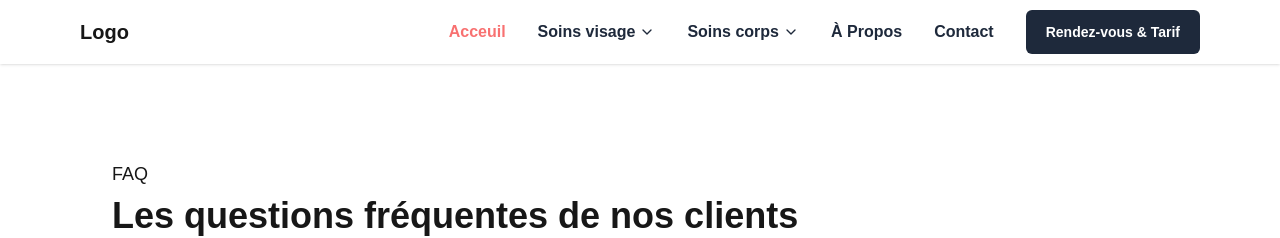
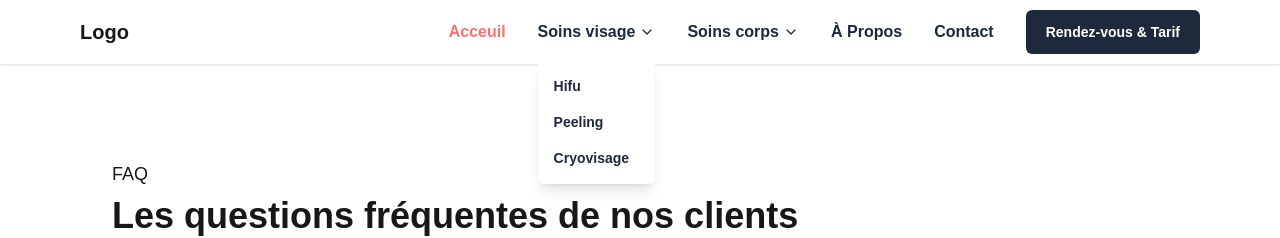
Before and after one commit to maxdnc/apolline, a Next.js app: page / in a window 1280 px wide. Both pictures are taken after a click on the button "Soins visage". Shown: the top 238 px of the page. Built offline with nearby package versions, Linux system fonts and the light colour scheme.

Commit message:
Add keyboard accessibility to DesktopMenuItem and improve submenu visibility

```diff
--- a/src/components/layout/Header/DesktopMenuItem.tsx
+++ b/src/components/layout/Header/DesktopMenuItem.tsx
@@ -18,30 +18,50 @@ export const DesktopMenuItem = ({
   toggleSubmenu,
   activeSubmenu,
 }: DesktopMenuItemProps) => {
+  const handleKeyDown = (e: React.KeyboardEvent) => {
+    if (e.key === 'Enter') {
+      e.preventDefault();
+      toggleSubmenu(index);
+    }
+  };
+
   if (item.submenu) {
+    const isOpen = activeSubmenu === index;
+
     return (
-      <div className="relative inline-block">
+      <div className="relative inline-block group">
         <button
           onClick={() => toggleSubmenu(index)}
+          onKeyDown={handleKeyDown}
           className={`flex items-center space-x-1 font-semibold py-2 ${
             item.submenu.some((subItem) => isCurrentPath(subItem.href))
               ? 'text-red-400'
               : 'text-slate-800 group-hover:text-slate-900'
           }`}
-          aria-expanded={activeSubmenu === index}
+          aria-expanded={isOpen}
           aria-haspopup="true"
         >
           <span>{item.title}</span>
           <ChevronDown className="w-4 h-4" />
         </button>
 
-        <div className="invisible group-hover:visible opacity-0 group-hover:opacity-100  absolute top-full left-0 pt-2 min-w-full transition-opacity duration-300">
-          <div className="bg-white rounded-md shadow-lg py-2 whitespace-nowrap transform duration-300 translate-y-2 group-hover:translate-y-0 ease-in-out">
+        <div
+          className={`absolute top-full left-0 pt-2 min-w-full transition-all duration-300 ${
+            isOpen || false
+              ? 'visible opacity-100'
+              : 'invisible opacity-0 pointer-events-none'
+          } group-hover:visible group-hover:opacity-100 group-hover:pointer-events-auto`}
+        >
+          <div
+            className={`bg-white rounded-md shadow-lg py-2 whitespace-nowrap transform transition-transform duration-300 ${
+              isOpen || false ? 'translate-y-0' : 'translate-y-2'
+            } group-hover:translate-y-0`}
+          >
             {item.submenu.map((subItem, subIndex) => (
               <Link
                 key={subIndex}
                 href={subItem.href}
-                className={`block px-4 py-2 text-sm font-semibold transition  ${
+                className={`block px-4 py-2 text-sm font-semibold transition ${
                   isCurrentPath(subItem.href)
                     ? 'text-red-400'
                     : 'text-slate-800 hover:bg-slate-100'
```
